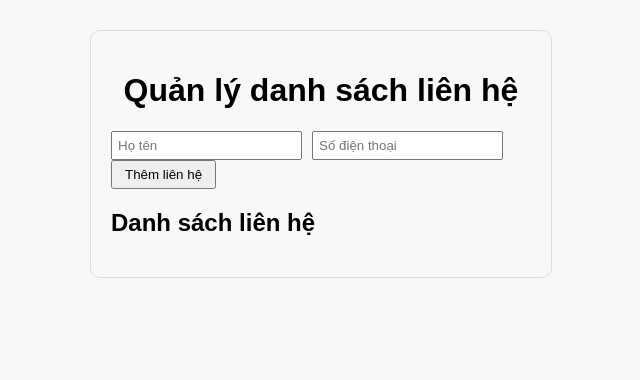
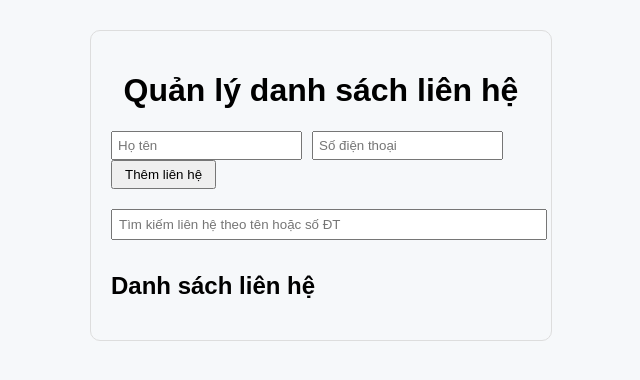
Before and after one commit to lehuy-123/contact-list-react, a React (Create React App) app: page / in a window 1280 px wide. Shown: the top 380 px of the page, without its empty margins (319-959 px from the left). Built offline with nearby package versions, Linux system fonts and the light colour scheme.

Commit message:
Thêm chức năng tìm kiếm liên hệ

```diff
--- a/src/App.js
+++ b/src/App.js
@@ -4,6 +4,7 @@ import ContactList from "./components/ContactList";
 
 function App() {
   const [contacts, setContacts] = useState([]);
+  const [search, setSearch] = useState("");
 
   const handleAddContact = (contact) => {
     setContacts(prev => [...prev, contact]);
@@ -13,11 +14,24 @@ function App() {
     setContacts(prev => prev.filter((_, idx) => idx !== index));
   };
 
+  // Lọc liên hệ theo từ khóa tìm kiếm
+  const filteredContacts = contacts.filter(c =>
+    c.name.toLowerCase().includes(search.toLowerCase()) ||
+    c.phone.includes(search)
+  );
+
   return (
     <div style={{ width: 420, margin: "30px auto", padding: 20, border: "1px solid #ddd", borderRadius: 10 }}>
       <h1 style={{ textAlign: "center" }}>Quản lý danh sách liên hệ</h1>
       <AddContactForm onAdd={handleAddContact} />
-      <ContactList contacts={contacts} onDelete={handleDeleteContact} />
+      <input
+        type="text"
+        placeholder="Tìm kiếm liên hệ theo tên hoặc số ĐT"
+        value={search}
+        onChange={e => setSearch(e.target.value)}
+        style={{ marginBottom: 12, width: "100%", padding: 6 }}
+      />
+      <ContactList contacts={filteredContacts} onDelete={handleDeleteContact} />
     </div>
   );
 }
```
